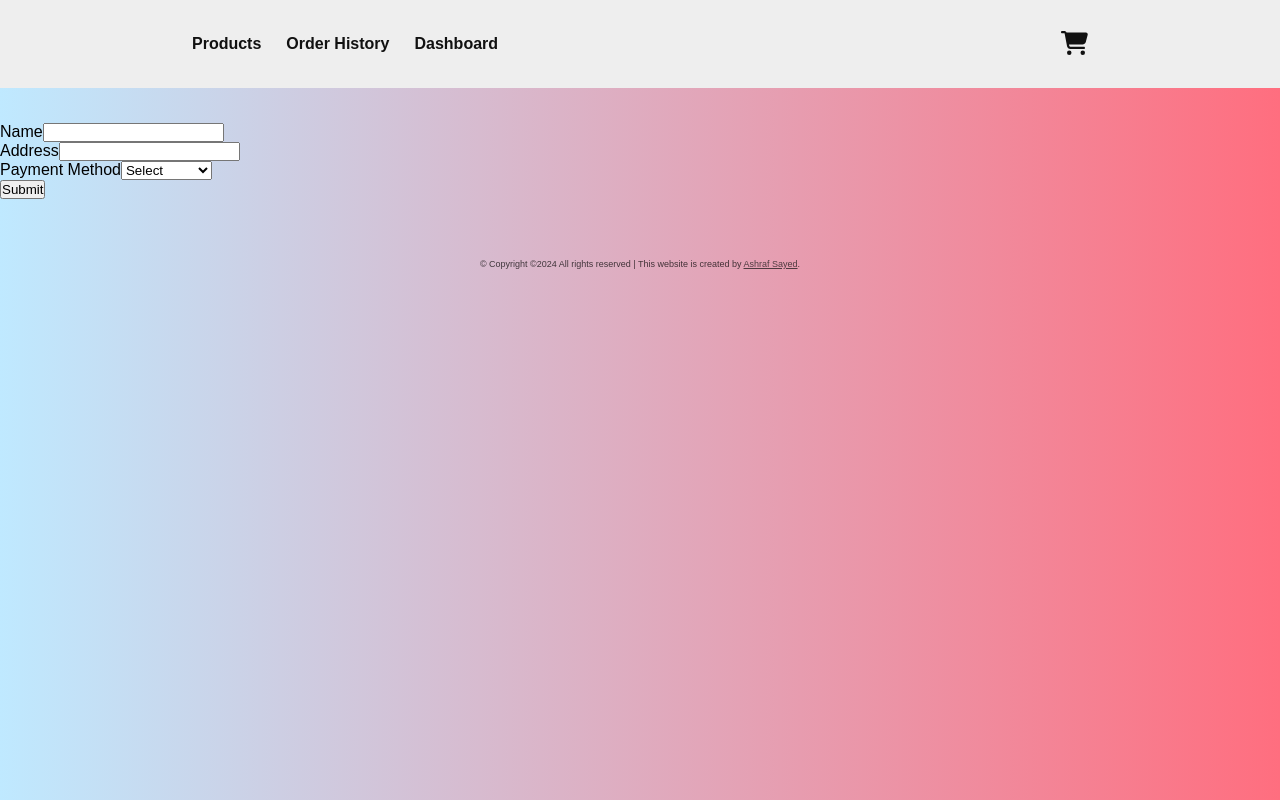
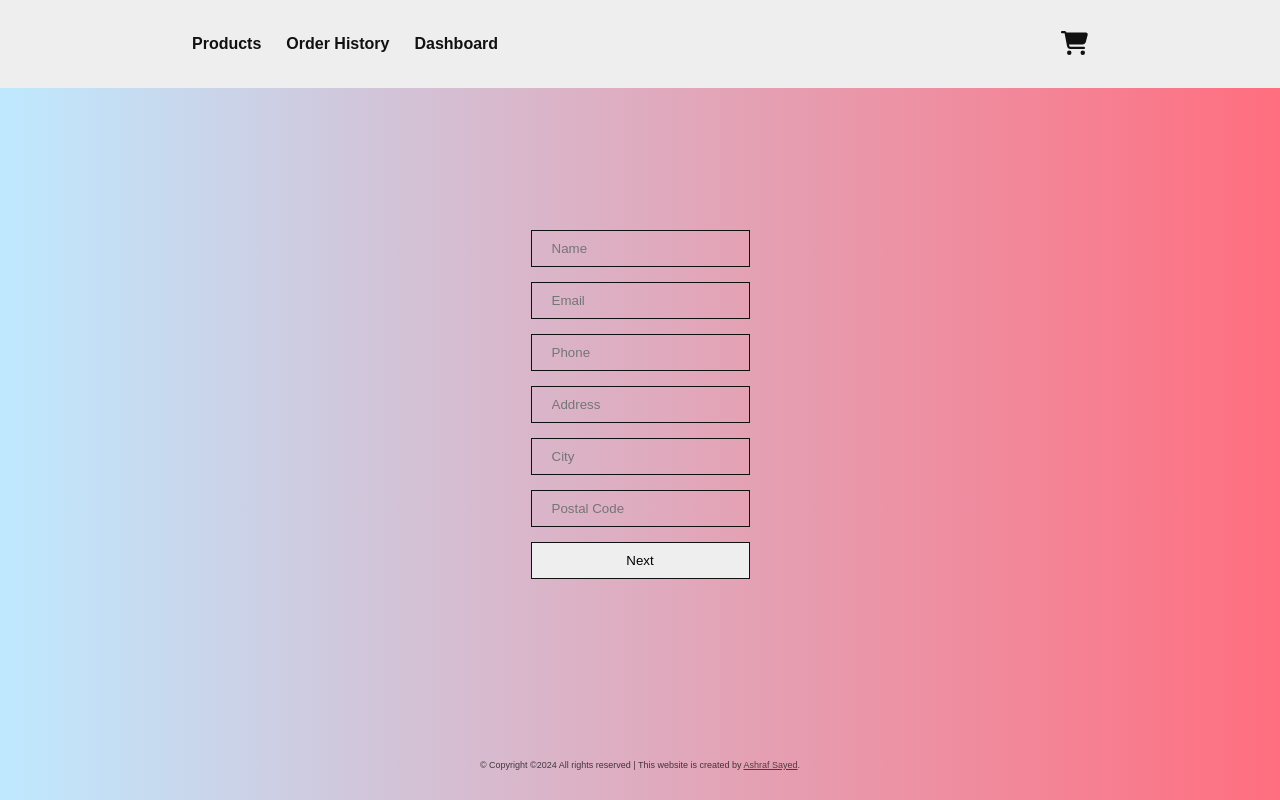
Before and after one commit to AshrafSayed2202/advanced-e-commerce, a React (Create React App) app: page /checkout in a window 1280 px wide. Built offline with nearby package versions, Linux system fonts and the light colour scheme; no server answers.

Commit message:
Checkout functionality Done

```diff
--- a/src/App.js
+++ b/src/App.js
@@ -19,7 +19,7 @@ const App = () => {
     <Router>
       <ProductProvider>
         <CartProvider>
-          <Suspense fallback={<div>Loading...</div>}>
+          <Suspense fallback={<span className='loader'></span>}>
             <Header />
             <Routes>
               <Route path="/" element={<Navigate to="/products" />} />
--- a/src/components/Checkout/CheckoutForm.css
+++ b/src/components/Checkout/CheckoutForm.css
@@ -0,0 +1,24 @@
+form {
+    margin: auto;
+}
+
+input,
+form button {
+    padding: 10px 20px;
+    background-color: transparent;
+    margin-bottom: 15px;
+    outline: none;
+    border: 1px solid #111;
+    width: 100%;
+}
+
+.error-message {
+    font-size: 10px;
+    color: red;
+    margin-bottom: 15px;
+}
+
+form button {
+    cursor: pointer;
+    background-color: #eee;
+}
--- a/src/components/Checkout/CheckoutForm.js
+++ b/src/components/Checkout/CheckoutForm.js
@@ -1,64 +1,181 @@
-import React from 'react';
+import React, { useContext, useState } from 'react';
 import { useFormik } from 'formik';
 import * as Yup from 'yup';
-
+import './CheckoutForm.css'
+import { useNavigate } from 'react-router-dom';
+import { CartContext } from '../../context/CartContext';
 const CheckoutForm = () => {
+    const [step, setStep] = useState(1);
+    const navigate = useNavigate()
+    const { clearCart } = useContext(CartContext)
     const formik = useFormik({
         initialValues: {
             name: '',
+            email: '',
+            phone: '',
             address: '',
-            payment: ''
+            city: '',
+            postalCode: '',
+            paymentName: '',
+            cardNumber: '',
+            cvv: '',
         },
         validationSchema: Yup.object({
             name: Yup.string().required('Name is required'),
+            email: Yup.string().email('Invalid email address').required('Email is required'),
+            phone: Yup.string().matches(/^\d{10}$/, 'Phone must be 10 digits').required('Phone is required'),
             address: Yup.string().required('Address is required'),
-            payment: Yup.string().required('Payment method is required')
+            city: Yup.string().required('City is required'),
+            postalCode: Yup.string().matches(/^\d{5}$/, 'Postal Code must be 5 digits').required('Postal Code is required'),
+            paymentName: step === 2 ? Yup.string().required('Name on card is required') : null,
+            cardNumber: step === 2 ? Yup.string().matches(/^\d{16}$/, 'Card Number must be 16 digits').required('Card number is required') : null,
+            cvv: step === 2 ? Yup.string().matches(/^\d{3}$/, 'CVV must be 3 digits').required('CVV is required') : null,
         }),
-        onSubmit: values => {
-            console.log(values);
-            // Handle form submission
+        validateOnChange: false,
+        validateOnBlur: false,
+        onSubmit: () => {
+            clearCart()
+            navigate('/')
         }
     });
 
+    const nextStep = async () => {
+        const errors = await formik.validateForm();
+        formik.setTouched({
+            name: true,
+            email: true,
+            phone: true,
+            address: true,
+            city: true,
+            postalCode: true,
+            paymentName: true,
+            cardNumber: true,
+            cvv: true,
+        });
+
+        if (Object.keys(errors).length === 0) {
+            setStep(step + 1);
+        }
+    };
+
+    const previousStep = () => {
+        if (step > 1) {
+            setStep(step - 1);
+        }
+    };
+
     return (
         <form onSubmit={formik.handleSubmit}>
+            {step === 1 && (
                 <div>
-                <label htmlFor="name">Name</label>
+                    <div>
                         <input
                             id="name"
                             name="name"
                             type="text"
+                            placeholder="Name"
                             onChange={formik.handleChange}
                             value={formik.values.name}
                         />
-                {formik.errors.name ? <div>{formik.errors.name}</div> : null}
+                        {formik.errors.name && formik.touched.name ? <div className="error-message">{formik.errors.name}</div> : null}
                     </div>
                     <div>
-                <label htmlFor="address">Address</label>
+                        <input
+                            id="email"
+                            name="email"
+                            type="email"
+                            placeholder="Email"
+                            onChange={formik.handleChange}
+                            value={formik.values.email}
+                        />
+                        {formik.errors.email && formik.touched.email ? <div className="error-message">{formik.errors.email}</div> : null}
+                    </div>
+                    <div>
+                        <input
+                            id="phone"
+                            name="phone"
+                            type="text"
+                            placeholder="Phone"
+                            onChange={formik.handleChange}
+                            value={formik.values.phone}
+                        />
+                        {formik.errors.phone && formik.touched.phone ? <div className="error-message">{formik.errors.phone}</div> : null}
+                    </div>
+                    <div>
                         <input
                             id="address"
                             name="address"
                             type="text"
+                            placeholder="Address"
                             onChange={formik.handleChange}
                             value={formik.values.address}
                         />
-                {formik.errors.address ? <div>{formik.errors.address}</div> : null}
+                        {formik.errors.address && formik.touched.address ? <div className="error-message">{formik.errors.address}</div> : null}
                     </div>
                     <div>
-                <label htmlFor="payment">Payment Method</label>
-                <select
-                    id="payment"
-                    name="payment"
+                        <input
+                            id="city"
+                            name="city"
+                            type="text"
+                            placeholder="City"
                             onChange={formik.handleChange}
-                    value={formik.values.payment}
-                >
-                    <option value="">Select</option>
-                    <option value="credit">Credit Card</option>
-                    <option value="paypal">PayPal</option>
-                </select>
-                {formik.errors.payment ? <div>{formik.errors.payment}</div> : null}
+                            value={formik.values.city}
+                        />
+                        {formik.errors.city && formik.touched.city ? <div className="error-message">{formik.errors.city}</div> : null}
                     </div>
+                    <div>
+                        <input
+                            id="postalCode"
+                            name="postalCode"
+                            type="text"
+                            placeholder="Postal Code"
+                            onChange={formik.handleChange}
+                            value={formik.values.postalCode}
+                        />
+                        {formik.errors.postalCode && formik.touched.postalCode ? <div className="error-message">{formik.errors.postalCode}</div> : null}
+                    </div>
+                    <button type="button" onClick={nextStep}>Next</button>
+                </div>
+            )}
+            {step === 2 && (
+                <div>
+                    <div>
+                        <input
+                            id="paymentName"
+                            name="paymentName"
+                            type="text"
+                            placeholder="Name on Card"
+                            onChange={formik.handleChange}
+                            value={formik.values.paymentName}
+                        />
+                        {formik.errors.paymentName && formik.touched.paymentName ? <div className="error-message">{formik.errors.paymentName}</div> : null}
+                    </div>
+                    <div>
+                        <input
+                            id="cardNumber"
+                            name="cardNumber"
+                            type="text"
+                            placeholder="Card Number"
+                            onChange={formik.handleChange}
+                            value={formik.values.cardNumber}
+                        />
+                        {formik.errors.cardNumber && formik.touched.cardNumber ? <div className="error-message">{formik.errors.cardNumber}</div> : null}
+                    </div>
+                    <div>
+                        <input
+                            id="cvv"
+                            name="cvv"
+                            type="text"
+                            placeholder="CVV"
+                            onChange={formik.handleChange}
+                            value={formik.values.cvv}
+                        />
+                        {formik.errors.cvv && formik.touched.cvv ? <div className="error-message">{formik.errors.cvv}</div> : null}
+                    </div>
+                    <button type="button" onClick={previousStep}>Previous</button>
                     <button type="submit">Submit</button>
+                </div>
+            )}
         </form>
     );
 };
--- a/src/components/Product/Product.css
+++ b/src/components/Product/Product.css
@@ -130,3 +130,9 @@
     background-color: #ff6e7f;
     color: #bfe9ff;
 }
+
+.prod-added,
+.prod-added:hover {
+    background-color: green;
+    color: white;
+}
--- a/src/context/CartContext.js
+++ b/src/context/CartContext.js
@@ -24,7 +24,9 @@ export const CartProvider = ({ children }) => {
         console.log(cartItems);
 
     };
-
+    const clearCart = () => {
+        setCartItems([])
+    }
     const removeItem = (id) => {
         setCartItems(cartItems.filter(item => item.id !== id));
     };
@@ -34,7 +36,7 @@ export const CartProvider = ({ children }) => {
     };
 
     return (
-        <CartContext.Provider value={{ cartItems, addItem, removeItem, getTotal }}>
+        <CartContext.Provider value={{ cartItems, addItem, removeItem, getTotal, clearCart }}>
             {children}
         </CartContext.Provider>
     );
--- a/src/styles/main.css
+++ b/src/styles/main.css
@@ -25,3 +25,33 @@ body {
 .main-sec {
     flex: 1;
 }
+
+.loader {
+    position: absolute;
+    top: 50%;
+    left: 50%;
+    border: 5px solid #111;
+    width: 70px;
+    height: 70px;
+    animation: loader 1s ease-in-out infinite forwards;
+    border-radius: 50%;
+    border-top-color: transparent;
+    transform: translate(-50%, -50%);
+}
+
+@keyframes loader {
+    0% {
+        transform: translate(-50%, -50%) rotate(0deg);
+    }
+
+    100% {
+        transform: translate(-50%, -50%) rotate(360deg);
+    }
+}
+
+.page-title {
+    text-align: center;
+    margin: 45px 0;
+    font-size: 2.5em;
+    font-weight: bold;
+}
```
Also changed, not shown: src/components/Cart/Cart.css (+76 -0 lines), src/components/Cart/Cart.js (+19 -8 lines), src/components/Product/ProductItem.js (+17 -8 lines). Lines whose indentation alone changed are shown as unchanged.
